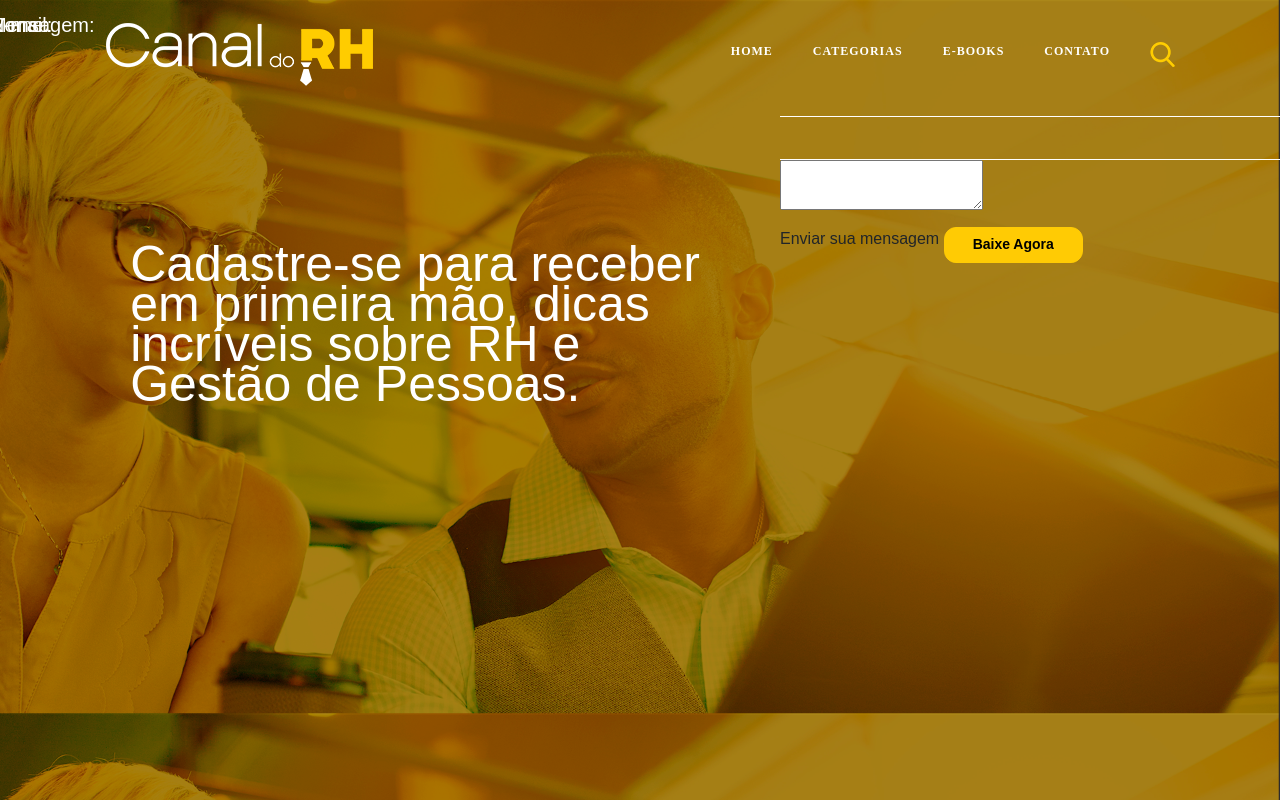
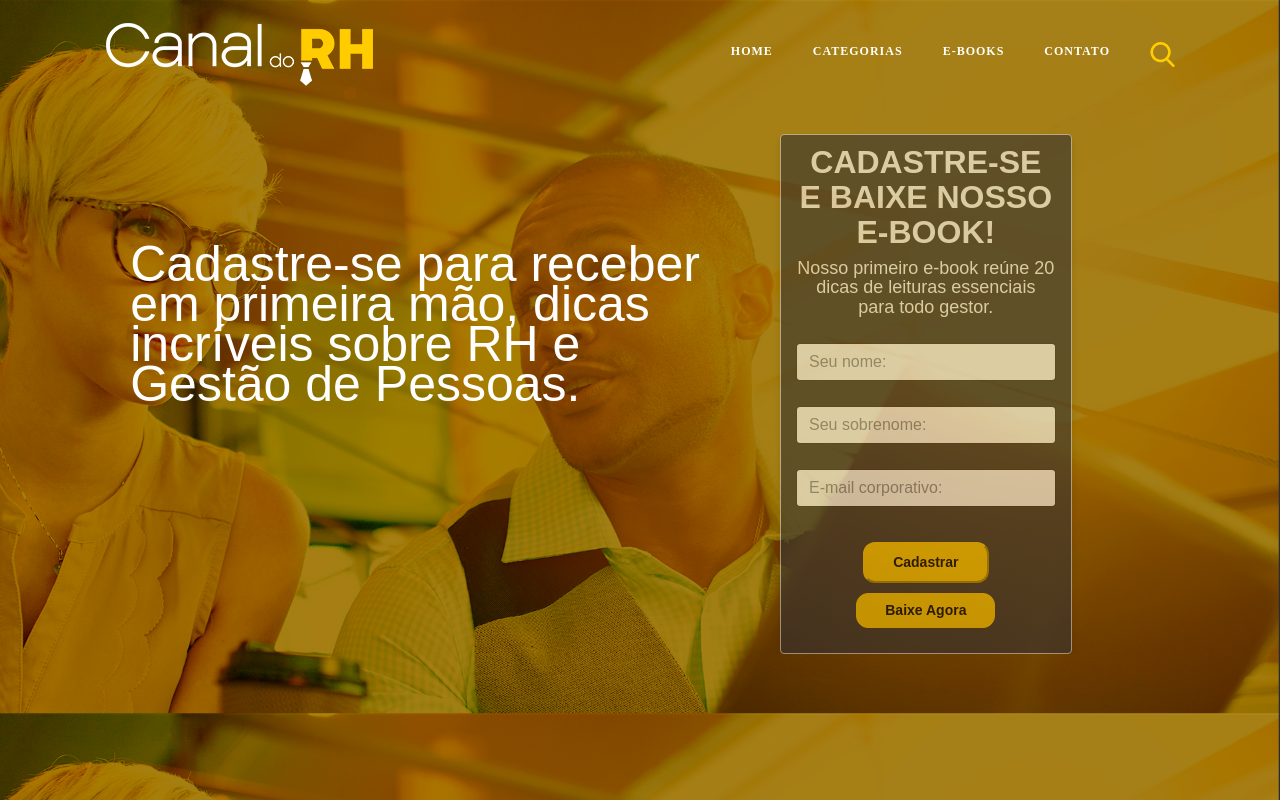
Before and after one commit to philippe28/Django-Blog, a Django app: page /landing in a window 1280 px wide. Run offline with Django 3.2, Linux system fonts and the light colour scheme; some libraries are stand-ins or nearby versions; some web fonts are replaced.

Commit message:
2 BOTOES FUNCIONANDO
2 BOTOES FUNCIONANDO

```diff
--- a/blog/templates/blog/landing.html
+++ b/blog/templates/blog/landing.html
@@ -53,23 +53,35 @@
           <p>Cadastre-se para receber em primeira mão, dicas incríveis sobre RH e Gestão de Pessoas.<p>
           </div>
           <div class="formdeacao">
-		<form id="form-ebook" action="" method="post">
-			<div>
-				<label for="nome">Nome:</label>
-				<input type="text" id="nome" />
-			</div>
-			<div>
-				<label for="email">E-mail:</label>
-				<input type="email" id="email" />
-			</div>
-			<div>
-				<label for="msg">Mensagem:</label>
-				<textarea id="msg"></textarea>
-			</div>
+		<form class="" method="post" action="">{% csrf_token %}
+              <div class="col-lg-offset-4 col-lg-7 col-md-7 col-sm-7" id="panel" >
+                <h2>CADASTRE-SE E BAIXE NOSSO E-BOOK!</h2>
+                <h4>Nosso primeiro e-book reúne 20 dicas de leituras essenciais para todo gestor.</h4>
+                <div class="group">
+                  <input id="name" name="nome" placeholder="Seu nome:" type="text" class="form-control input-md" required="">
+                  <span class="bar"></span>
+                </div>
+                <div class="group">
+                  <input id="sobrenome" name="sobrenome" placeholder="Seu sobrenome:" type="text" class="form-control input-md" required="">
+                  <span class="bar"></span>
+                </div>
 
-			<submit id="form-ebook" type="submit">Enviar sua mensagem</submit>
-			<a  style="display:none id="ebook"  target="_blank" type="button" class="btn btn-default buttonbaixar" href="../blog/static/ebooks/ebook1_canaldorh.pdf" download="">Baixe Agora</a>
-			<script>
+                <div class="group">
+                  <input id="email" name="email" placeholder="E-mail corporativo:" type="email" class="form-control input-md" required="">
+                  <span class="bar"></span>
+                </div>
+                <center>
+                  <div class="group">
+						<button type="submit" class="buttonbaixar">Cadastrar</button>
+                     <a   target="_blank" type="button" class="btn btn-default buttonbaixar" href="https://trello-attachments.s3.amazonaws.com/59d01f57f48170e0828047e5/59d4540f0569ceff864d94f0/5549b93808368b944e425843a39758b8/ebook_canaldorh.pdf" download="">Baixe Agora</a>
+
+                    </div>
+				</center>
+                  </div>
+                </div>
+              </div>
+            </form>
+			<!--
 			$( "#form-ebook" ).submit(function( event ) {
 			 var dadosFormulario = $(this).serialize();
 
@@ -89,8 +101,7 @@
 
 			  $( "#ebook" ).trigger( "click" );
 
-			});</script>
-		</form>
+			});</script>!-->
           </div>
 
         </div>
--- a/blog/templates/blog/landing4.html
+++ b/blog/templates/blog/landing2.html
@@ -68,8 +68,8 @@
 			</div>
 
 			<submit id="form-ebook" type="submit">Enviar sua mensagem</submit>
-			<a  style="display:none id="ebook"  target="_blank" type="button" class="btn btn-default buttonbaixar" href="../blog/static/ebooks/ebook1_canaldorh.pdf" download="">Baixe Agora</a>
-			<script>
+			<a  id="ebook"  target="_blank" type="button" class="btn btn-default buttonbaixar" href="../blog/static/ebooks/ebook1_canaldorh.pdf" download="">Baixe Agora</a>
+			<!--<script>
 			$( "#form-ebook" ).submit(function( event ) {
 			 var dadosFormulario = $(this).serialize();
 
@@ -89,7 +89,7 @@
 
 			  $( "#ebook" ).trigger( "click" );
 
-			});</script>
+			});</script> !-->
 		</form>
           </div>
 
```
